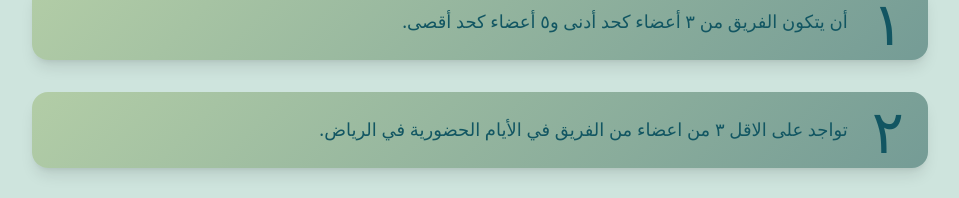
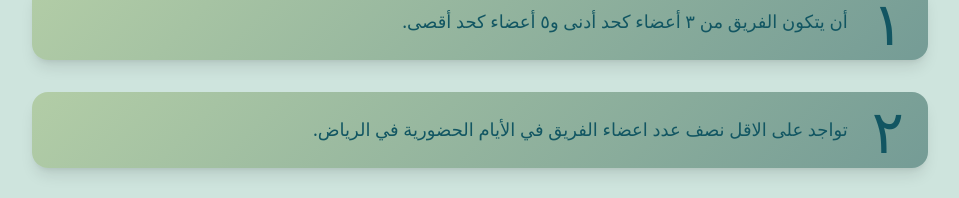
Before and after one commit to daldata-ai/healththon2, a React (Vite) app: page / in a window 1280 px wide. Shown: the part 9168-9366 px from the top of the page, without its empty margins (160-1119 px from the left). Built offline with nearby package versions, Linux system fonts and the light colour scheme.

Commit message:
Update team member attendance requirement text

```diff
--- a/src/component/TAndC.tsx
+++ b/src/component/TAndC.tsx
@@ -10,7 +10,7 @@
     {
       id: 2,
       number: "٢",
-      text: "تواجد على الاقل ٣ من اعضاء من الفريق في الأيام الحضورية في الرياض."
+      text: "تواجد على الاقل نصف عدد اعضاء الفريق في الأيام الحضورية في الرياض."
     },
     {
       id: 3,
```
